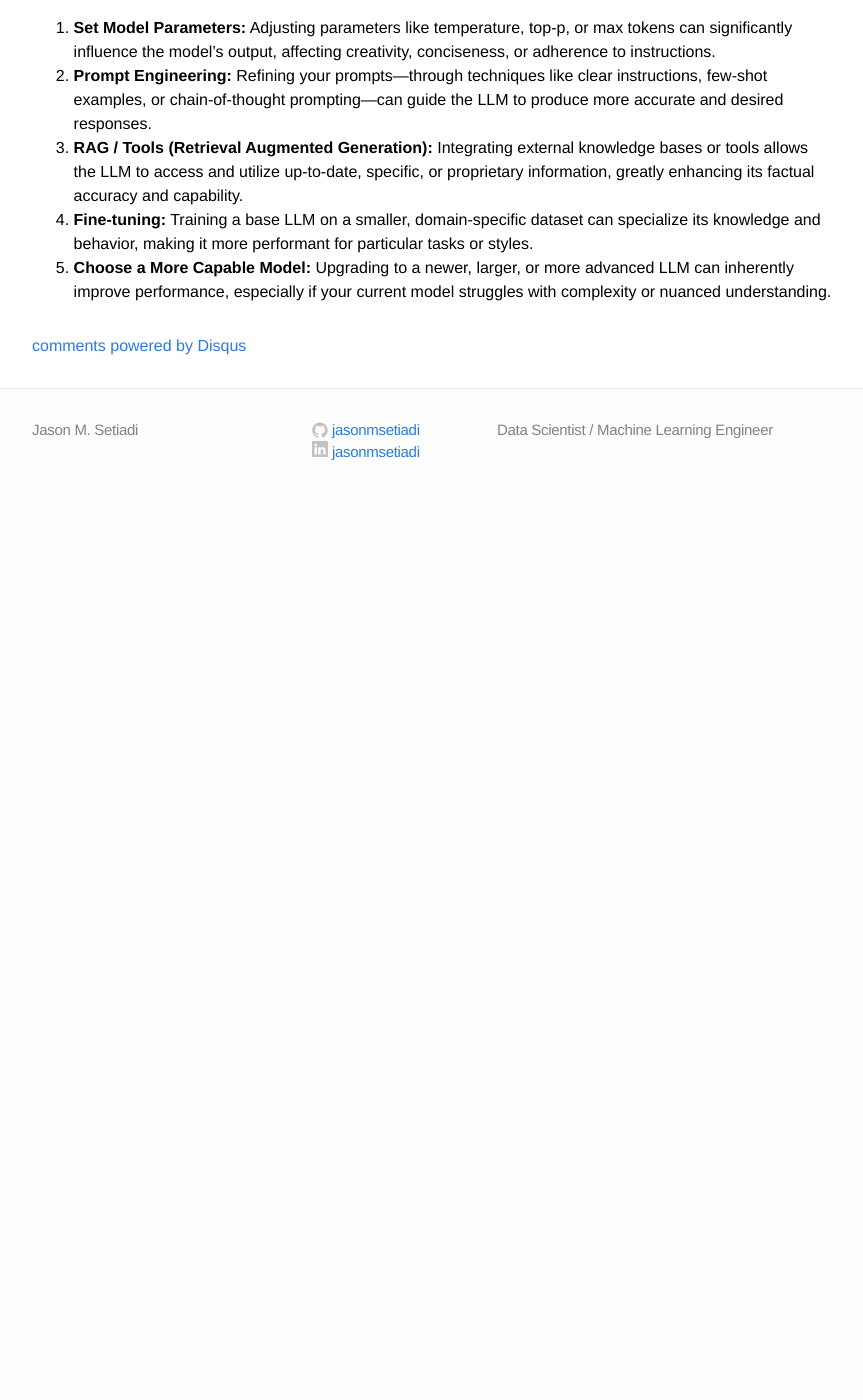
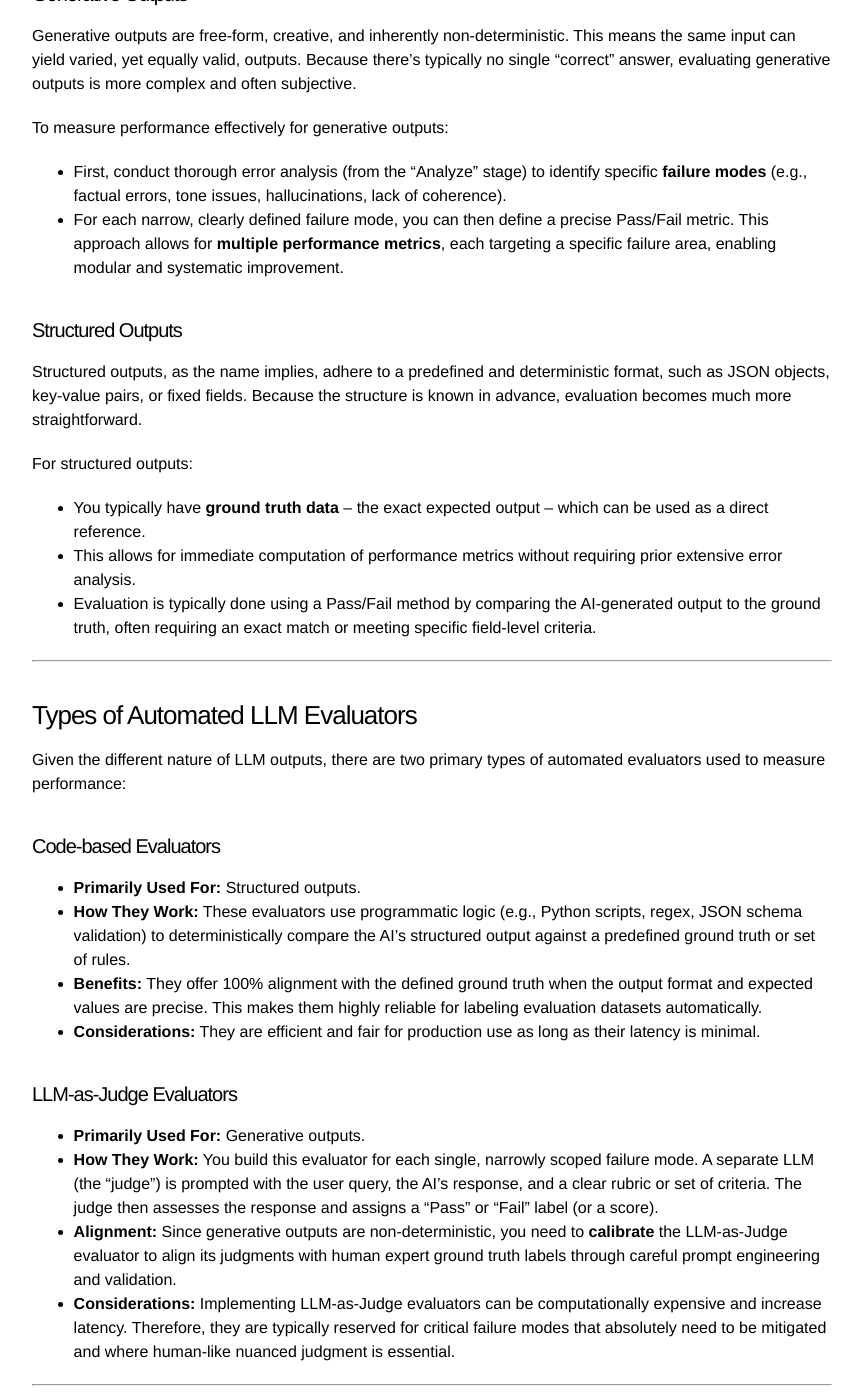
Before and after one commit to jasonmsetiadi/jasonmsetiadi.github.io, a Jekyll site: the page built from _posts/2025-06-08-llm-evals.markdown, in a window 1280 px wide and 1400 px high, scrolled down 2130 px. Shown: the whole window, without its empty margins (208-1071 px from the left). Built offline with Jekyll 4.4.1, drawn with Linux system fonts in a browser that asks for light colours; comment, search, counter and statistics services are not loaded; before the commit the page ends 2639 px from its top, so only the background shows below that; some of the changed text lies outside the part shown.

Commit message:
Update 2025-06-08-llm-evals.markdown

```diff
--- a/_posts/2025-06-08-llm-evals.markdown
+++ b/_posts/2025-06-08-llm-evals.markdown
@@ -54,6 +54,54 @@ Here's the typical process for measuring the performance of LLM applications:
 
 This systematic approach allows you to make targeted improvements to your application and then re-measure performance to objectively verify the impact of your changes.
 
+---
+
+### Automating Evaluation: Different Outputs, Different Evaluators
+
+Manually labeling responses (Step 3) is often the most time-consuming part of the evaluation process. To make this more efficient and scalable, we can **automate the labeling process** by creating automated evaluators. However, the choice of automated evaluator depends critically on the type of output your AI system produces.
+
+In most LLM applications, outputs generally fall into two distinct categories: **generative** and **structured**. These types differ significantly in how their performance is best measured.
+
+#### Generative Outputs
+
+Generative outputs are free-form, creative, and inherently non-deterministic. This means the same input can yield varied, yet equally valid, outputs. Because there's typically no single "correct" answer, evaluating generative outputs is more complex and often subjective.
+
+To measure performance effectively for generative outputs:
+
+* First, conduct thorough error analysis (from the "Analyze" stage) to identify specific **failure modes** (e.g., factual errors, tone issues, hallucinations, lack of coherence).
+* For each narrow, clearly defined failure mode, you can then define a precise Pass/Fail metric. This approach allows for **multiple performance metrics**, each targeting a specific failure area, enabling modular and systematic improvement.
+
+#### Structured Outputs
+
+Structured outputs, as the name implies, adhere to a predefined and deterministic format, such as JSON objects, key-value pairs, or fixed fields. Because the structure is known in advance, evaluation becomes much more straightforward.
+
+For structured outputs:
+
+* You typically have **ground truth data** – the exact expected output – which can be used as a direct reference.
+* This allows for immediate computation of performance metrics without requiring prior extensive error analysis.
+* Evaluation is typically done using a Pass/Fail method by comparing the AI-generated output to the ground truth, often requiring an exact match or meeting specific field-level criteria.
+
+---
+
+### Types of Automated LLM Evaluators
+
+Given the different nature of LLM outputs, there are two primary types of automated evaluators used to measure performance:
+
+#### Code-based Evaluators
+
+* **Primarily Used For:** Structured outputs.
+* **How They Work:** These evaluators use programmatic logic (e.g., Python scripts, regex, JSON schema validation) to deterministically compare the AI's structured output against a predefined ground truth or set of rules.
+* **Benefits:** They offer 100% alignment with the defined ground truth when the output format and expected values are precise. This makes them highly reliable for labeling evaluation datasets automatically.
+* **Considerations:** They are efficient and fair for production use as long as their latency is minimal.
+
+#### LLM-as-Judge Evaluators
+
+* **Primarily Used For:** Generative outputs.
+* **How They Work:** You build this evaluator for each single, narrowly scoped failure mode. A separate LLM (the "judge") is prompted with the user query, the AI's response, and a clear rubric or set of criteria. The judge then assesses the response and assigns a "Pass" or "Fail" label (or a score).
+* **Alignment:** Since generative outputs are non-deterministic, you need to **calibrate** the LLM-as-Judge evaluator to align its judgments with human expert ground truth labels through careful prompt engineering and validation.
+* **Considerations:** Implementing LLM-as-Judge evaluators can be computationally expensive and increase latency. Therefore, they are typically reserved for critical failure modes that absolutely need to be mitigated and where human-like nuanced judgment is essential.
+
+---
 
 ## Improve
 The "Improve" stage is where you leverage the insights from "Analyze" and "Measure" to **make concrete enhancements to your AI system**. This step is critical for closing the feedback loop and ensuring continuous product evolution.
```
